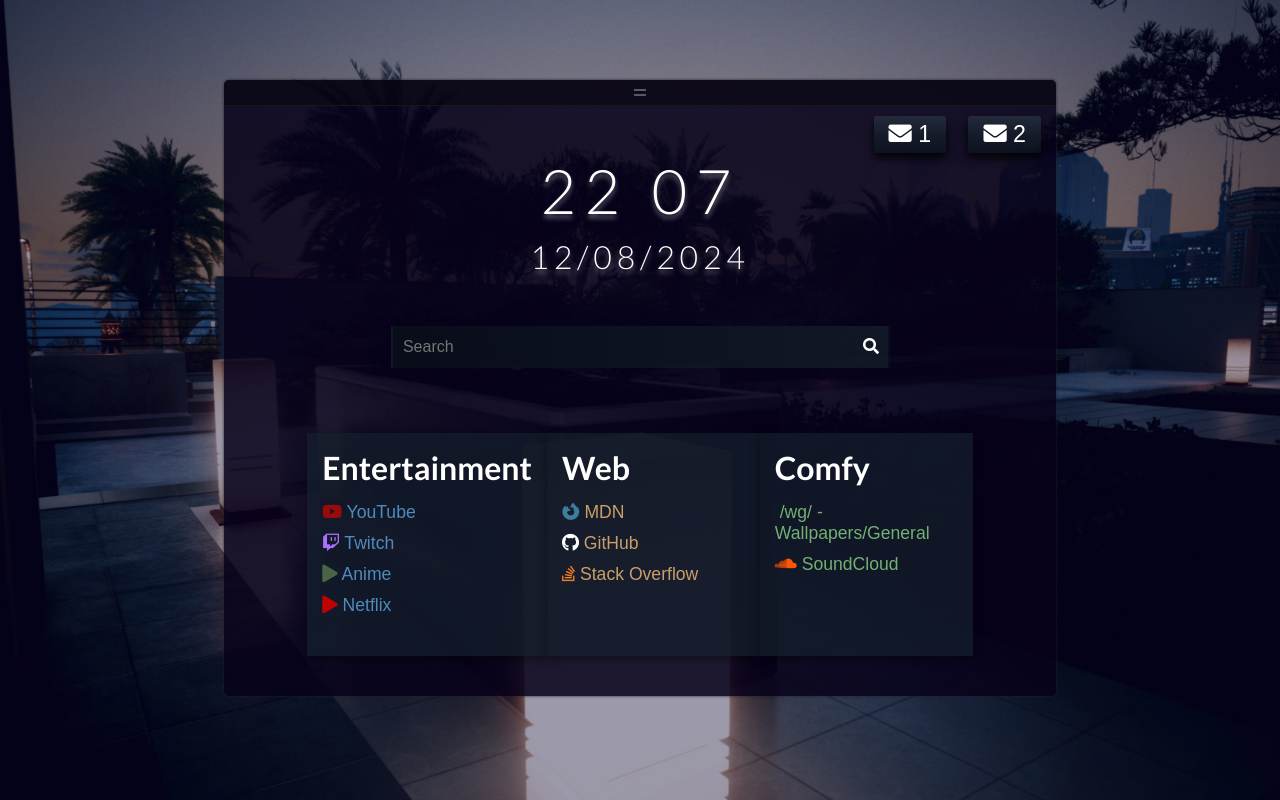
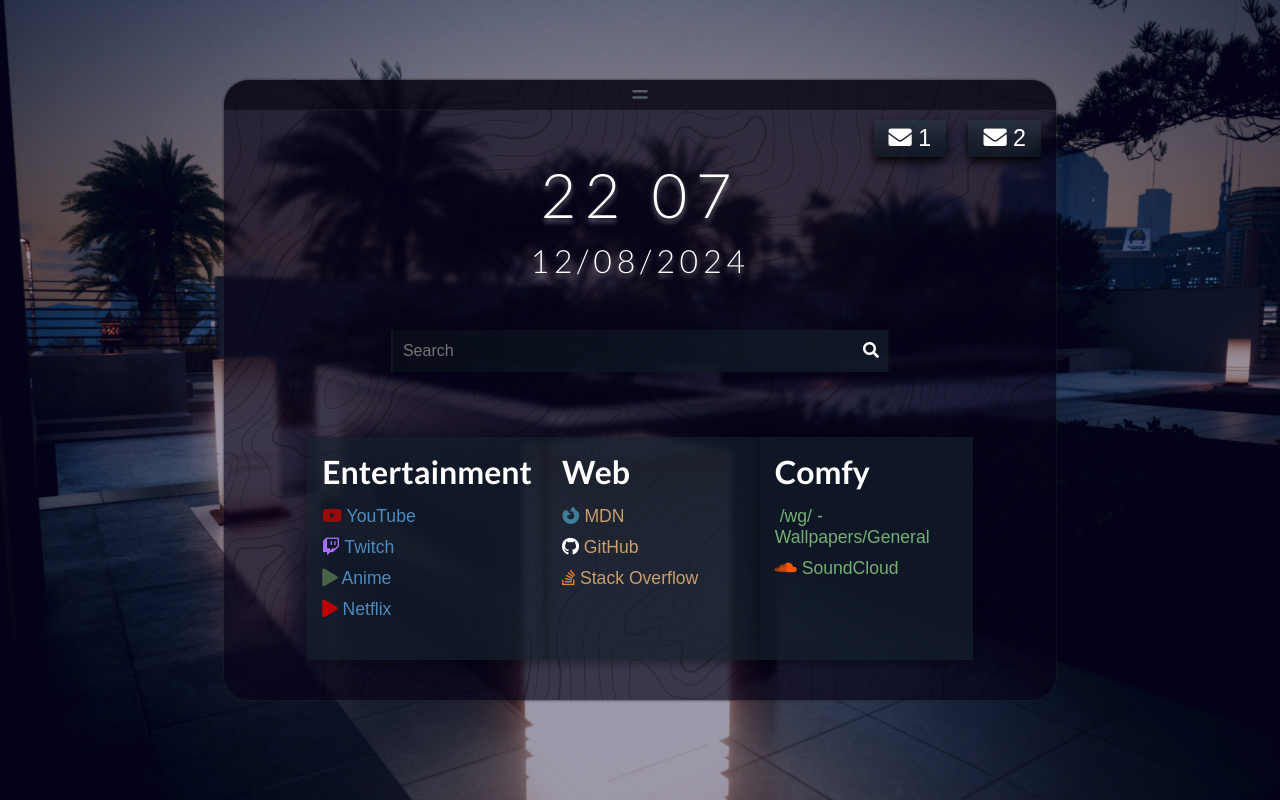
Before and after one commit to ad-horger/home-page, a plain HTML site: page index.html in a window 1280 px wide. Drawn offline with Linux system fonts and the light colour scheme; no server answers; some icons are missing; a web font is replaced by a local one.

Commit message:
Added background SVG and more cases for weather.

```diff
--- a/css/style.css
+++ b/css/style.css
@@ -79,8 +79,10 @@ input:active, input:focus, input:focus-visible {
 
 /* --------------- BACKGROUND + MAIN --------------- */
 section.main {
-  background: rgba(8, 2, 26, 0.85);
-  border-radius: 5px;
+  background-color: rgba(8, 2, 26, 0.65);
+  background-image: url("../assets/topography.svg");
+  backdrop-filter: blur(2.5px);
+  border-radius: 25px;
   box-shadow: 0 0 3px #222;
   left: 17.5%;
   overflow: hidden;
@@ -110,7 +112,7 @@ section.main {
 .drag-bar {
   background-color: rgba(7, 6, 15, 0.6);
   border-bottom: solid 1px #171717;
-  cursor: move;
+  cursor: grab;
   margin: 0 auto 10px;
   padding-top: 5px;
   text-align: center;
--- a/index.html
+++ b/index.html
@@ -13,7 +13,7 @@
   <div class="background-img"><div></div></div>
   <section class="main">
     <div class="drag-bar">
-      <svg focusable="false" xmlns="http://www.w3.org/2000/svg" viewBox="0 0 16 16" style="stroke: #545b64;margin: auto;text-align: center;" height="16" width="16"><line stroke-width="2" x1="2" y1="5" x2="14" y2="5"></line><line stroke-width="2" x1="14" y1="10" x2="2" y2="10"></line></svg>
+      <svg focusable="false" xmlns="http://www.w3.org/2000/svg" viewBox="0 0 16 16" style="stroke: #545b64;margin: auto;text-align: center;" height="20" width="20"><line stroke-width="2" x1="2" y1="5" x2="14" y2="5"></line><line stroke-width="2" x1="14" y1="10" x2="2" y2="10"></line></svg>
     </div>
     <div class="info-bar">
       <div class="weather hidden">
--- a/js/main.js
+++ b/js/main.js
@@ -59,6 +59,7 @@ const setWeather = (timePeriod) => {
       break;
     case 'Partly Sunny':
     case 'Partly Cloudy':
+    case 'Areas Of Smoke':
       weatherIcon = '<i class="fas fa-cloud-sun"></i>';
       break;
     case 'Rain Showers':
@@ -72,6 +73,7 @@ const setWeather = (timePeriod) => {
     case 'Slight Chance Showers And Thunderstorms':
     case 'Slight Chance Thunderstorms':
     case 'Chance Freezing Drizzle':
+    case 'Patchy Drizzle':
     case 'Freezing Drizzle':
       weatherIcon = '<i class="fas fa-cloud-rain"></i>';
       break;
@@ -89,6 +91,7 @@ const setWeather = (timePeriod) => {
       weatherIcon = '<i class="fas fa-cloud-showers-heavy"></i>';
       break;
     case 'Scattered Snow Showers':
+    case 'Snow Showers Likely And Areas Of Blowing Snow':
     case 'Chance Snow Showers':
     case 'Snow Showers Likely':
     case 'Rain And Snow Showers Likely':
```
Also changed, not shown: assets/topography.svg (added).
